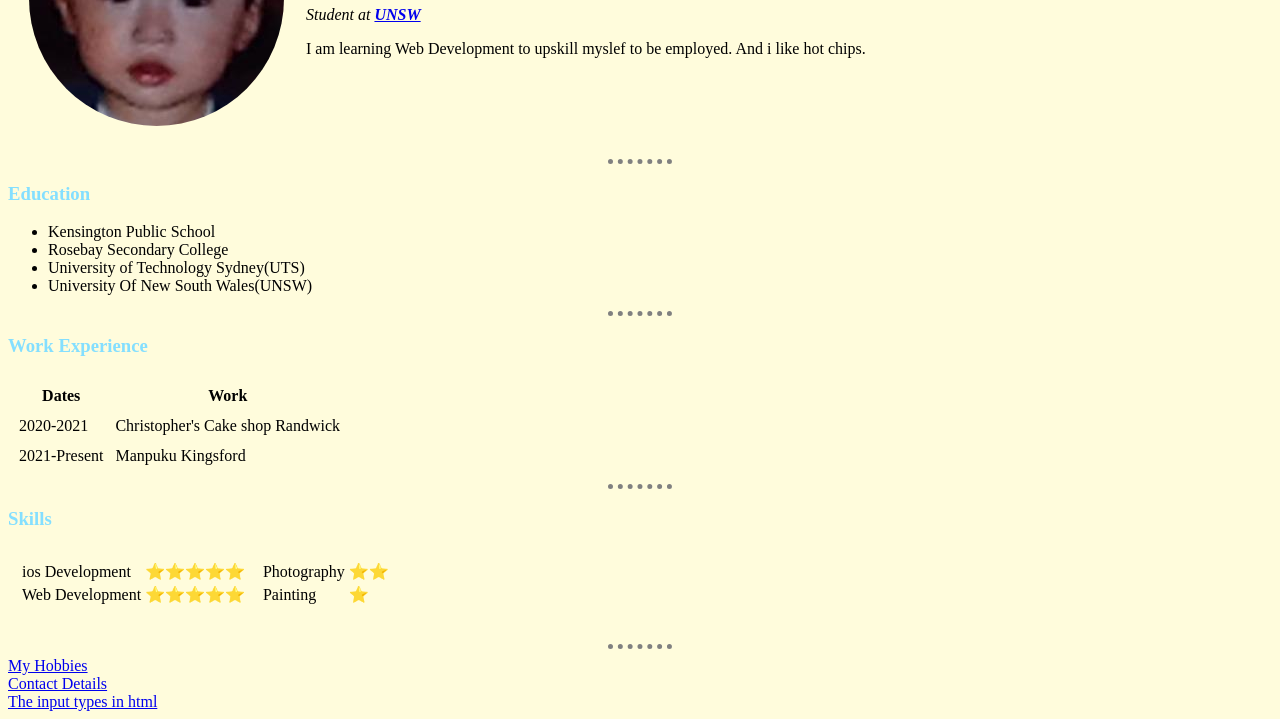
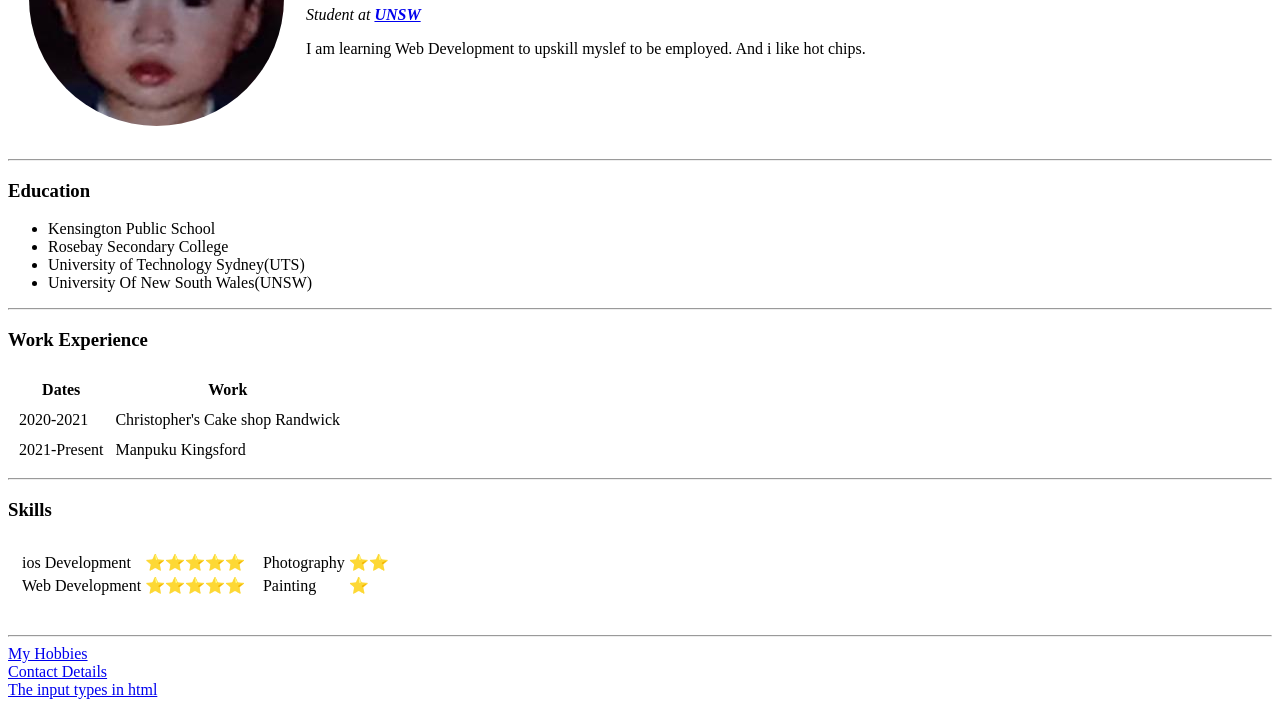
Before and after one commit to arthurlau1/cv, a plain HTML site: page index.html in a window 1280 px wide. Shown: the part 158-877 px from the top of the page. Drawn offline with Linux system fonts and the light colour scheme; files whose address does not match are found by name.

Commit message:
Update index.html

```diff
--- a/index.html
+++ b/index.html
@@ -4,7 +4,7 @@
 <head>
   <meta charset="utf-8">
   <title>Arthur's Personal site</title>
-  <link rel="stylesheet" href="C:\Users\authur\Desktop\Udemy\Web Development\css\styles.css">
+  <link rel="stylesheet" href="css\styles.css">
 
 </head>
 
```
